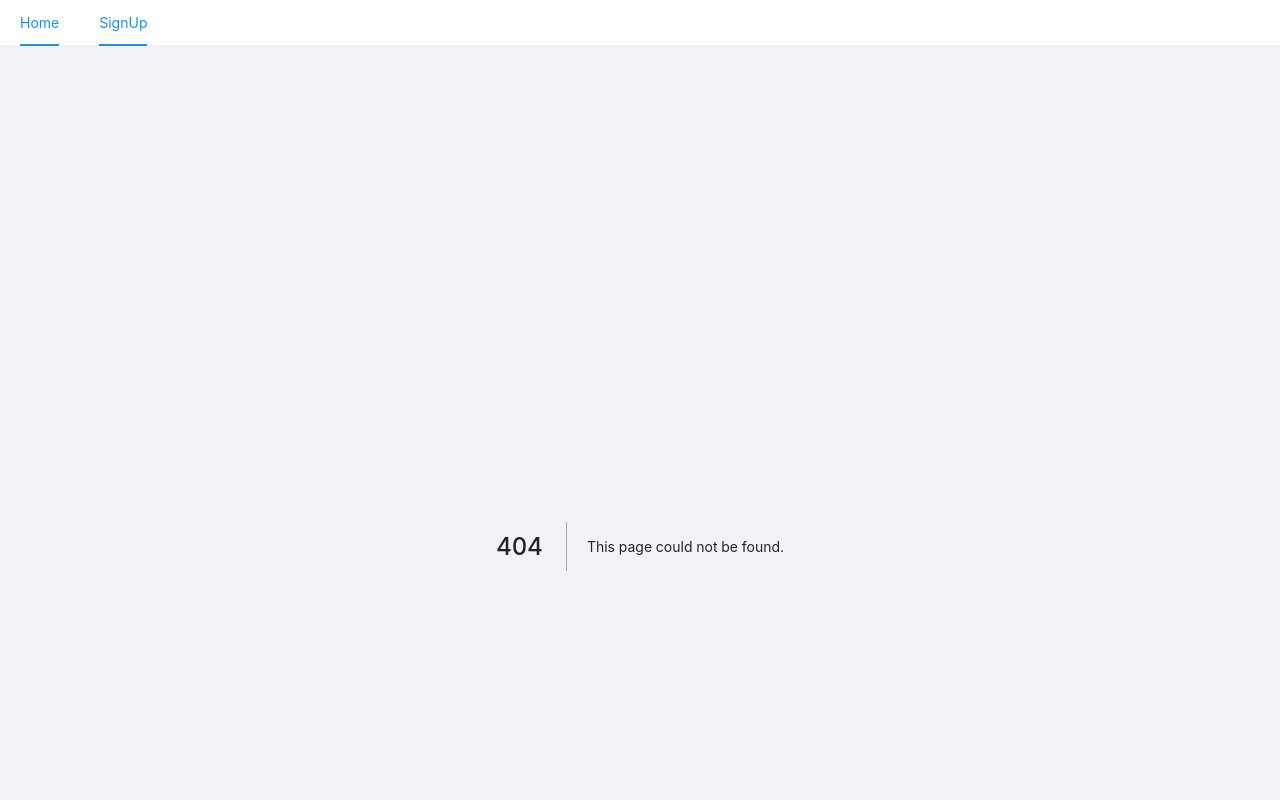
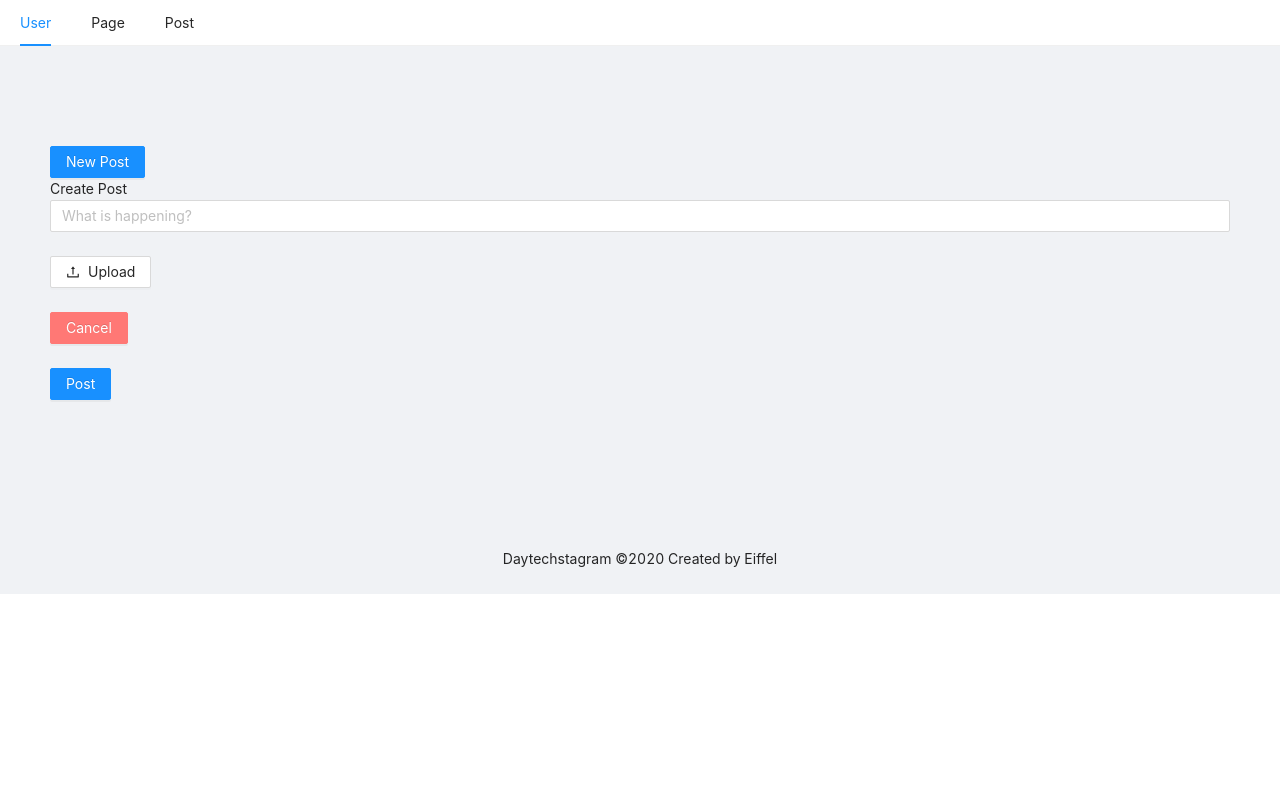
Before and after one commit to khunnunthawat/my-daytechstagram-frontend, a Next.js app: page /posts in a window 1280 px wide. Before the commit this address had no page. Shown: the top 800 px of the page. Built offline with nearby package versions, Linux system fonts and the light colour scheme.

Commit message:
router-link-post-createpost

```diff
--- a/package.json
+++ b/package.json
@@ -19,6 +19,8 @@
     "@types/node": "^15.0.3",
     "@types/react": "^17.0.5",
     "autoprefixer": "^10.0.4",
+    "less": "^4.1.1",
+    "less-loader": "^6.0.0",
     "postcss": "^8.1.10",
     "tailwindcss": "^2.1.1",
     "typescript": "^4.2.4"
--- a/src/components/layouts/MainLayout.tsx
+++ b/src/components/layouts/MainLayout.tsx
@@ -1,5 +1,6 @@
 import React from 'react';
-import { Layout, Menu, Image } from 'antd';
+import { Layout, Menu } from 'antd';
+import Link from 'next/link';
 
 const { Content, Footer } = Layout;
 
@@ -10,9 +11,16 @@ const MainLayout = ({ children }: any) => {
     <>
       <div className='min-h-screen flex'>
         <Layout className='layout'>
-          <Menu theme='light' mode='horizontal' defaultSelectedKeys={['2']}>
-            <Menu.Item key='1'>Home</Menu.Item>
-            <Menu.Item key='2'>SignUp</Menu.Item>
+          <Menu theme='light' mode='horizontal' defaultSelectedKeys={['1']}>
+            <Menu.Item key='1'>
+              <Link href='/signup'>User</Link>
+            </Menu.Item>
+            <Menu.Item key='2'>
+              <Link href='/posts'>Page</Link>
+            </Menu.Item>
+            <Menu.Item key='3'>
+              <Link href='/posts/create'>Post</Link>
+            </Menu.Item>
           </Menu>
           <Content style={{ padding: '0 50px', margin: '100px 0' }}>
             {children}
--- /dev/null
+++ b/src/components/posts/CreatePost.tsx
@@ -0,0 +1,66 @@
+import React from 'react';
+import { Input, Upload, Button, Form } from 'antd';
+import { UploadOutlined } from '@ant-design/icons';
+
+const { TextArea } = Input;
+
+interface Props {}
+
+export const CreatePost = (props: Props) => {
+  const onFinish = (values: any) => {
+    console.log('Success:', values);
+  };
+
+  return (
+    <>
+      <div className='text-center font-bold text-2xl m-5 text-gray-700'>
+        Create Post
+      </div>
+      <Form
+        name='postForm'
+        initialValues={{ remember: true }}
+        onFinish={onFinish}
+      >
+        <div className='mx-auto w-10/12 flex flex-col border border-gray-300 p-4 shadow-md max-w-md bg-white rounded-md'>
+          <Form.Item
+            name='descPost'
+            rules={[
+              { required: true, message: 'Please input text descripton!' },
+            ]}
+          >
+            <TextArea
+              placeholder='What is happening?'
+              autoSize
+              className='my-2 rounded'
+            />
+          </Form.Item>
+          <Form.Item
+            rules={[{ required: true, message: 'Please upload image!' }]}
+          >
+            <Upload listType='picture' maxCount={1}>
+              <Button icon={<UploadOutlined />} className='my-2 rounded'>
+                Upload
+              </Button>
+            </Upload>
+          </Form.Item>
+          <div className='flex px-4 ml-auto rounded'>
+            <Form.Item>
+              <Button type='primary' danger>
+                Cancel
+              </Button>
+            </Form.Item>
+            <Form.Item>
+              <Button
+                htmlType='submit'
+                type='primary'
+                className='p-1 px-4 font-medium text-white ml-2 rounded'
+              >
+                Post
+              </Button>
+            </Form.Item>
+          </div>
+        </div>
+      </Form>
+    </>
+  );
+};
--- /dev/null
+++ b/src/pages/posts/index.tsx
@@ -0,0 +1,24 @@
+import React from 'react';
+import Head from 'next/head';
+import { Button } from 'antd';
+import { CreatePost } from '@/components/posts/CreatePost';
+import Link from 'next/link';
+
+interface Props {}
+
+const posts = () => {
+  return (
+    <>
+      <Head>
+        <title>Posts</title>
+        <link rel='icon' href='/favicon.ico' />
+      </Head>
+      <Button type='primary' className='p-1 px-4 font-medium text-white ml-2'>
+        <Link href='/posts/create'>New Post</Link>
+      </Button>
+      <CreatePost />
+    </>
+  );
+};
+
+export default posts;
--- /dev/null
+++ b/webpack.config.js
@@ -0,0 +1,25 @@
+// webpack.config.js
+module.exports = {
+  rules: [{
+    test: /\.less$/,
+    use: [{
+      loader: 'style-loader',
+    }, {
+      loader: 'css-loader', // translates CSS into CommonJS
+    }, {
+      loader: 'less-loader', // compiles Less to CSS
+     options: {
+       lessOptions: { // If you are using less-loader@5 please spread the lessOptions to options directly
+         modifyVars: {
+           'primary-color': '#1DA57A',
+           'link-color': '#1DA57A',
+           'border-radius-base': '2px',
+         },
+         javascriptEnabled: true,
+       },
+     },
+    }],
+    // ...other rules
+  }],
+  // ...other config
+}
```
Also changed, not shown: src/pages/posts/create.tsx (added, +18 -0 lines), src/styles/profile.svg (deleted), 1 other file (tests, documents, lock files or other folders).
